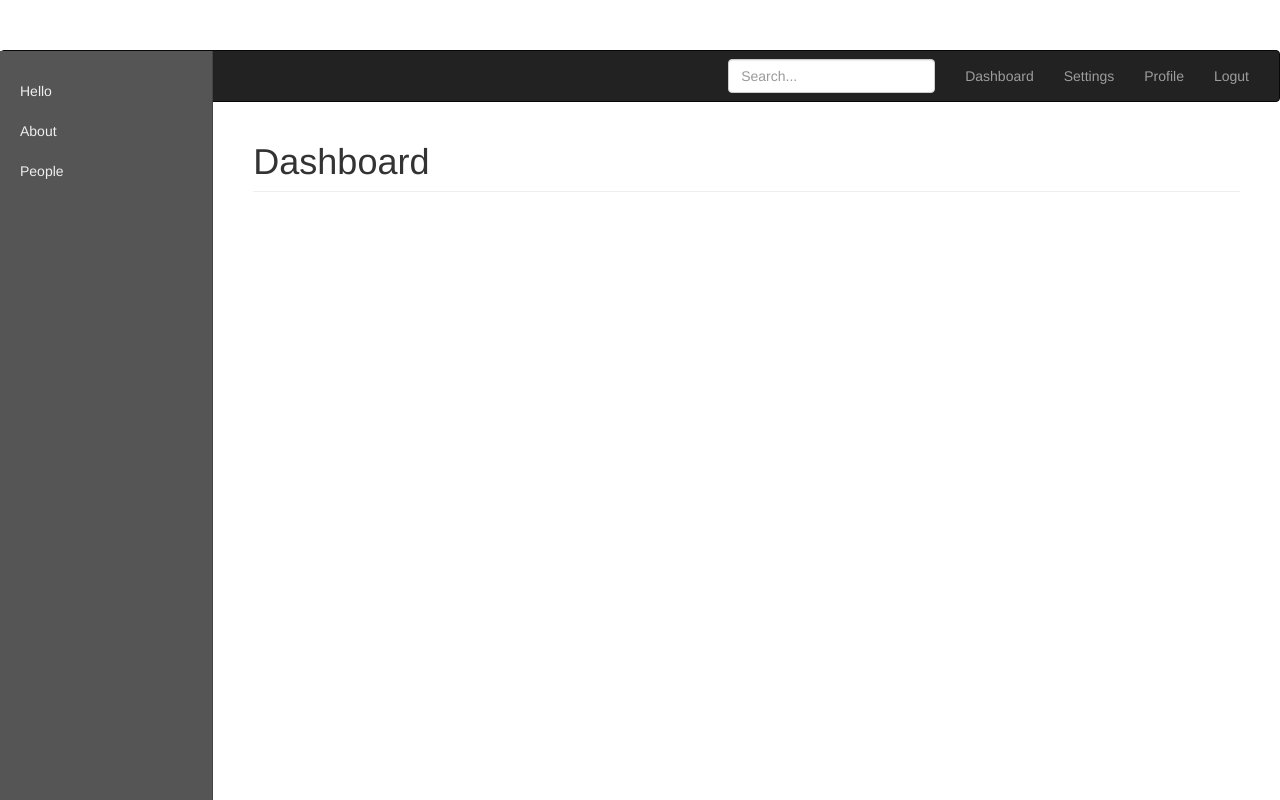
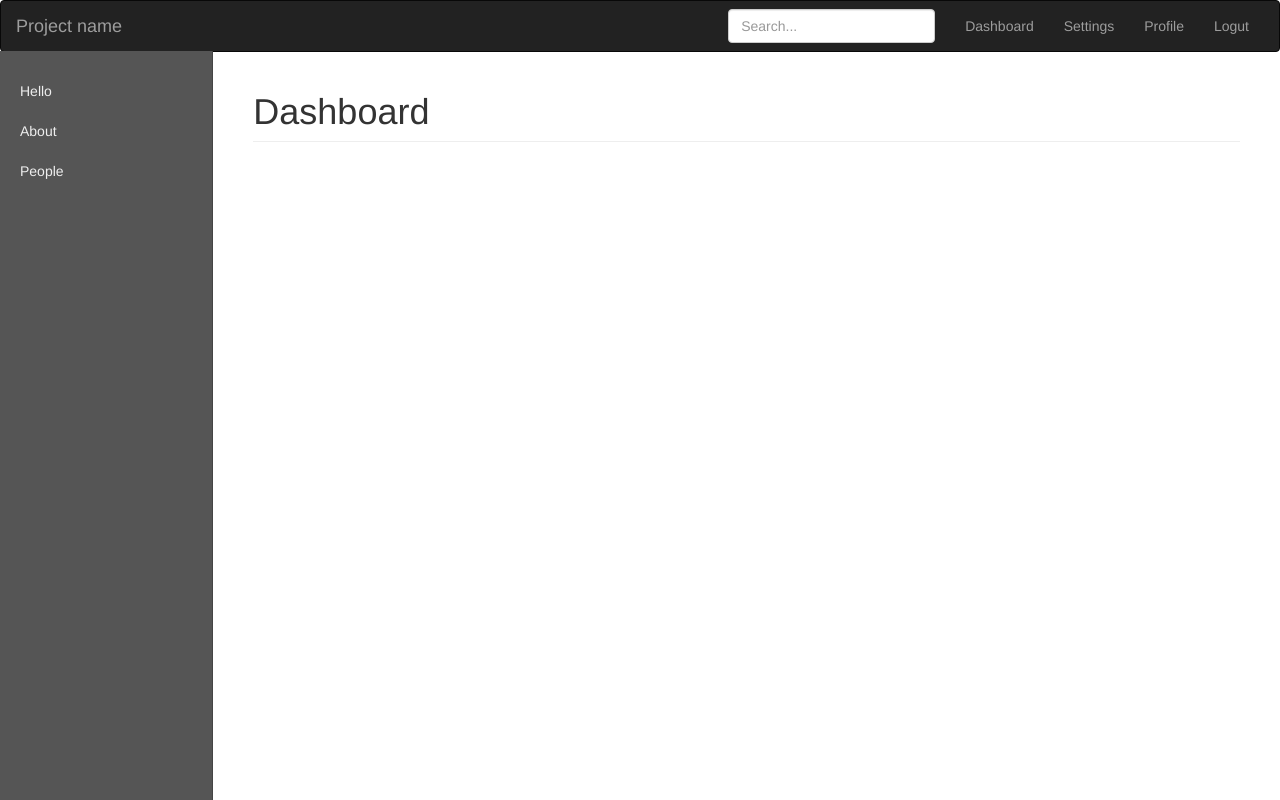
Before and after one commit to MatteoKT/example-ui-router, a website: page index.html in a window 1280 px wide. Drawn offline with nearby package versions, Linux system fonts and the light colour scheme; some packages are replaced by stand-ins of ours; a script that the page names is missing.

Commit message:
update style

```diff
--- a/components/home/home.js
+++ b/components/home/home.js
@@ -4,4 +4,4 @@ angular.module('hello').component('home', {
     controller: function() {
 
     }
-})
+});
--- a/dashboard.scss
+++ b/dashboard.scss
@@ -5,7 +5,6 @@
 /* Move down content because we have a fixed navbar that is 50px tall */
 
 body {
-  padding-top: 50px;
   background-color: #fff;
 }
 
```
Also changed, not shown: dashboard.css.
